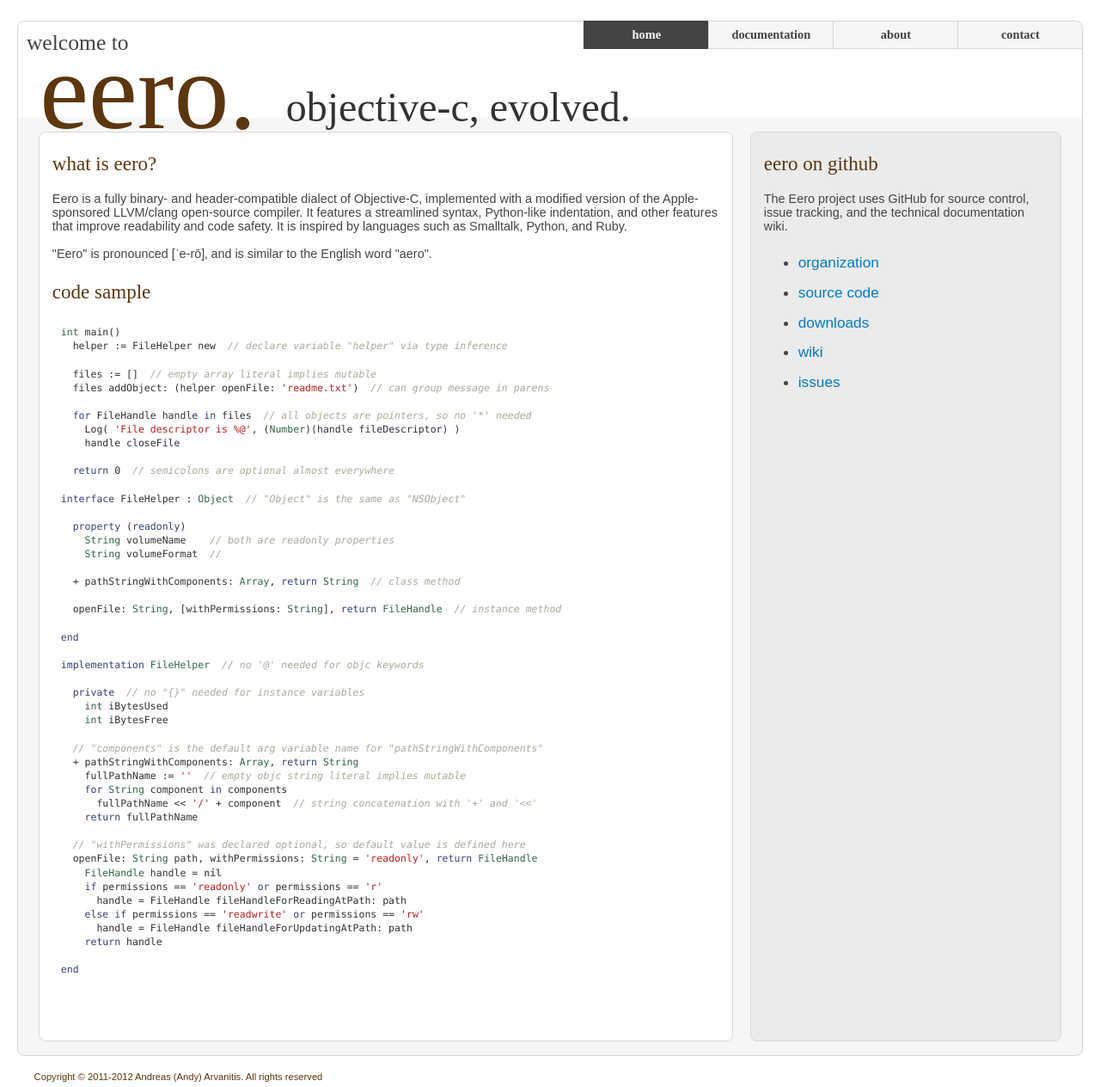
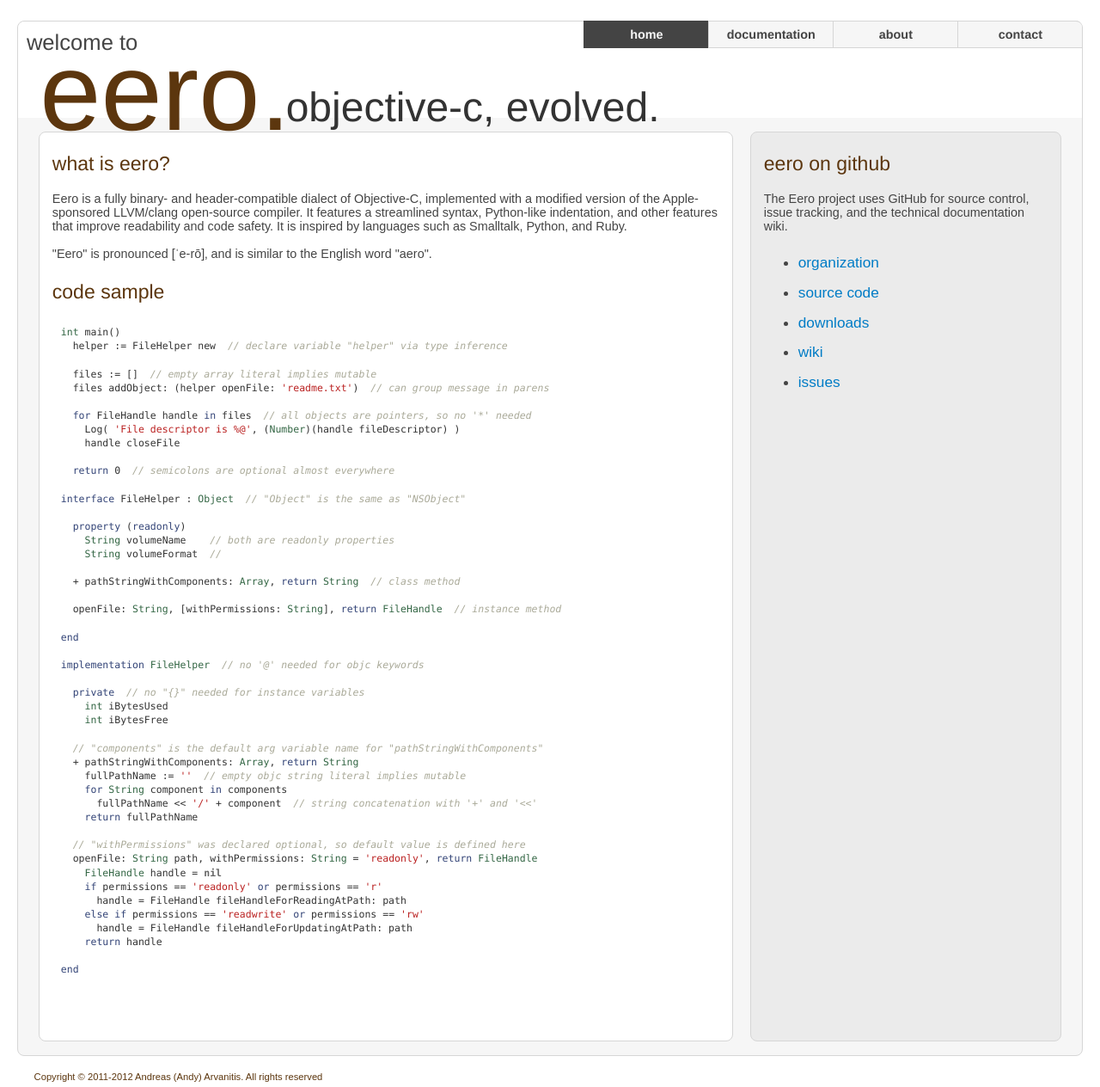
Before and after one commit to eerolanguage/eerolanguage.github.com, a Jekyll site: the page built from index.html, in a window 1280 px wide. Shown: the whole page at 86% size. Built offline with Jekyll 4.4.1, drawn with Linux system fonts in a browser that asks for light colours; some web fonts are replaced; Markdown is read by kramdown in place of the engine named in the settings.

Commit message:
Add support for web fonts

```diff
--- a/_includes/head.html
+++ b/_includes/head.html
@@ -1,7 +1,8 @@
 <head>
   <meta charset="utf-8">
   <title>{{ page.title }}</title>
-  <link href="/css/default.css" rel="stylesheet" type="text/css">
-  <link href="/css/pygments.css" rel="stylesheet" type="text/css">
-  <link href='/images/favicon.ico' rel='shortcut icon' type='image/ico'>
+  <link href="/css/default.css" rel="stylesheet" type="text/css"></link>
+  <link href="/css/pygments.css" rel="stylesheet" type="text/css"></link>
+  <link href='/images/favicon.ico' rel='shortcut icon' type='image/ico'></link>
+  <link type="text/css" rel="stylesheet" href="http://fast.fonts.com/cssapi/d495e921-8ef4-4943-b32b-0921a9e919af.css"></link>
 </head>
--- a/css/default.css
+++ b/css/default.css
@@ -62,7 +62,7 @@
   padding-right: 0em;
   width: 10em;
 
-  font-family: Eurostile;
+  font-family: Eurostile, 'Eurostile W01 Regular', Helvetica;
   font-weight: bold;
   font-size: 0.9em;
   text-align: center;
@@ -86,7 +86,7 @@
 
 
 h0 {
-  font-family: Eurostile;
+  font-family: Eurostile, 'Eurostile W01 Regular', Helvetica;
   font-weight: normal;
   font-size: 8em;
   color:#5C360E;
@@ -95,14 +95,14 @@
 }
 
 h1 {
-  font-family: Eurostile;
+  font-family: Eurostile, 'Eurostile W01 Regular', Helvetica;
   font-weight: bold;
   font-size: 2em;
   color:#5C360E;
 }
 
 h2 {
-  font-family: Eurostile;
+  font-family: Eurostile, 'Eurostile W01 Regular', Helvetica;
   font-weight: normal;
   font-size: 1.6em;
   color:#5C360E;
@@ -120,7 +120,7 @@
   position: absolute;
   top: 0.4em;
   padding-left: 0.4em;
-  font-family: Eurostile;
+  font-family: Eurostile, 'Eurostile W01 Regular', Helvetica;
   font-weight: normal;
   font-size: 1.6em;
   color: #444444;
@@ -130,7 +130,7 @@
   position: absolute;
   top: 1.5em;
   left: 6.5em;
-  font-family: Eurostile;
+  font-family: Eurostile, 'Eurostile W01 Regular', Helvetica;
   font-weight: normal;
   font-size: 3em;
   color: #333333;
```
Also changed, not shown: about/about-andy.md (deleted), about/about.md (deleted).
